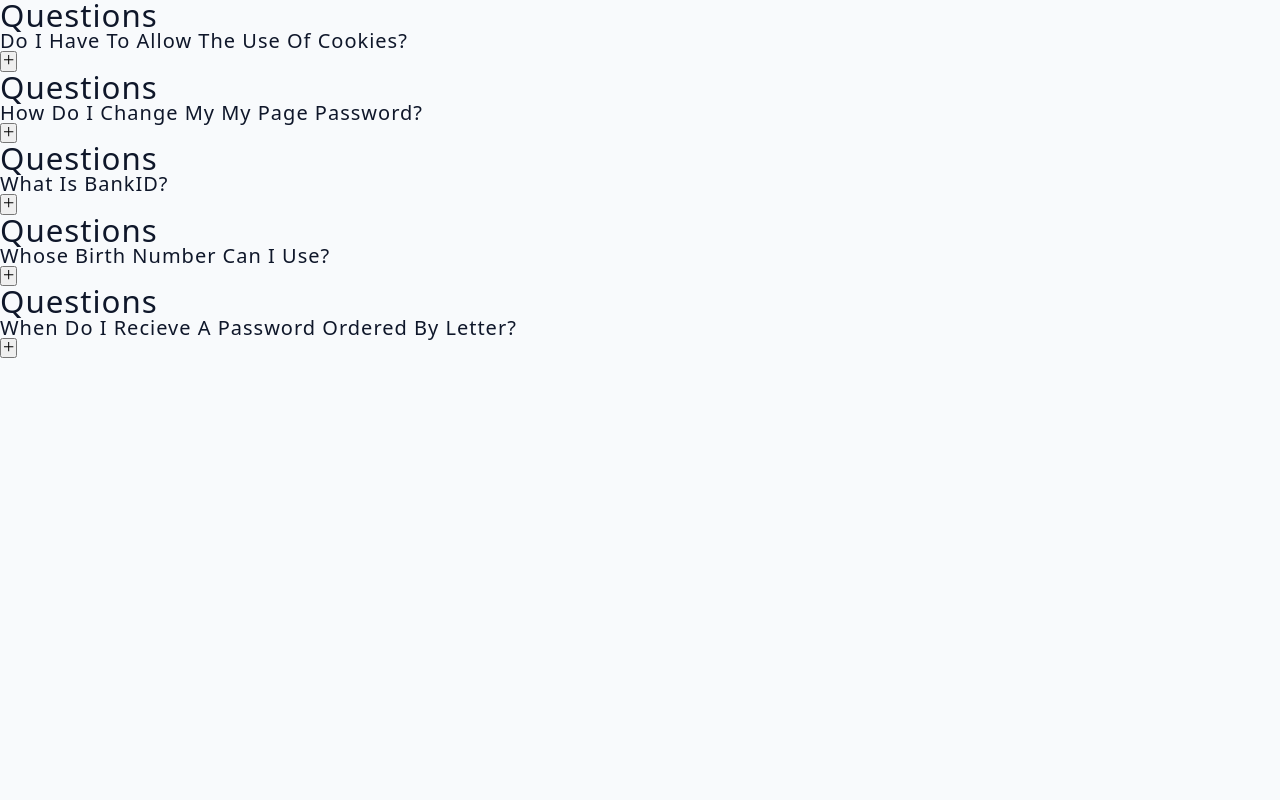
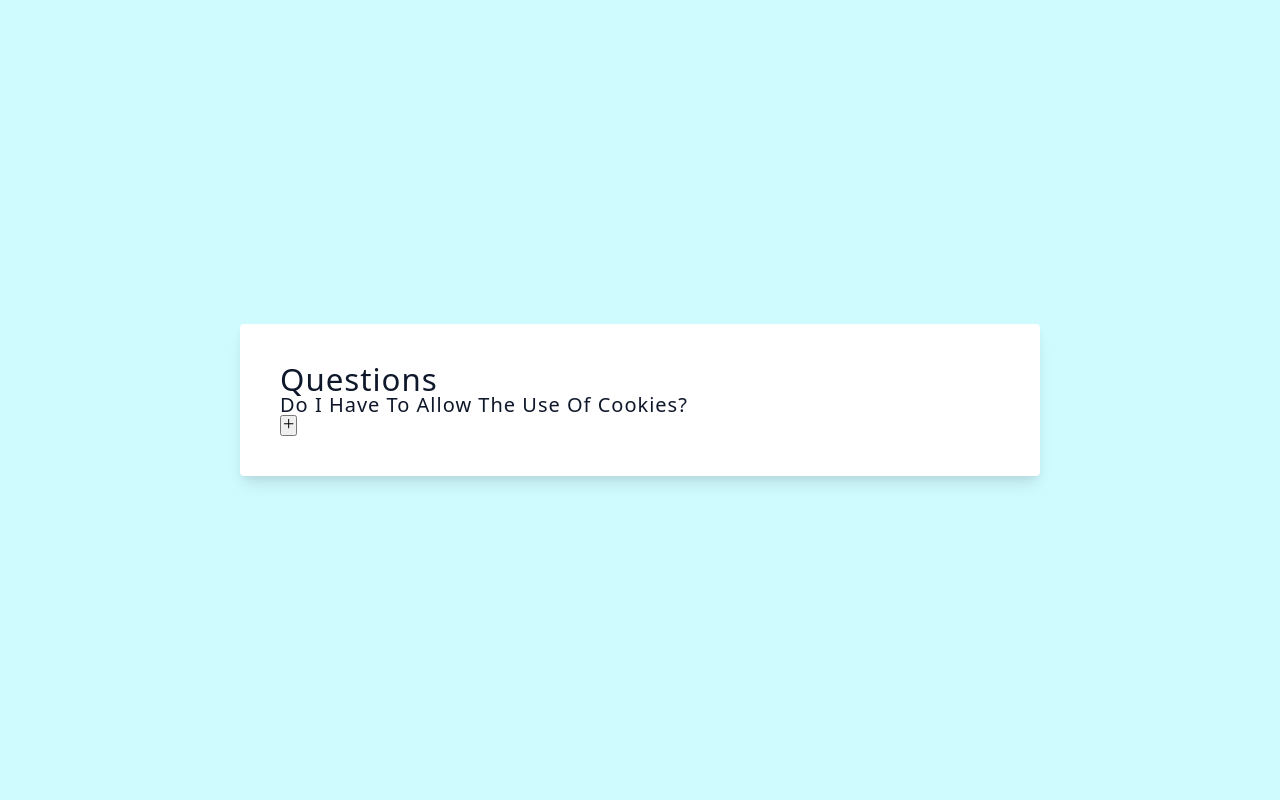
Before and after one commit to Boopalan-d3v/fundamental-projects, a React (Vite) app in the folder alternative-questions/: page / in a window 1280 px wide. Shown: the top 800 px of the page. Built offline with nearby package versions, Linux system fonts and the light colour scheme.

Commit message:
css for the project

```diff
--- a/alternative-questions/src/index.css
+++ b/alternative-questions/src/index.css
@@ -253,3 +253,68 @@
   margin-top: 1rem;
 }
 /* ============= PROJECT CSS =============== */
+
+body {
+  background: var(--primary-100);
+}
+main {
+  min-height: 100vh;
+  display: flex;
+  justify-content: center;
+  align-items: center;
+}
+
+.container {
+  width: 90vw;
+  margin: 5rem auto;
+  background: var(--white);
+  border-radius: var(--borderRadius);
+  padding: 2.5rem;
+  max-width: 800px;
+  box-shadow: var(--shadow-3);
+}
+.container h1 {
+  text-align: center;
+  margin-bottom: 3rem;
+  color: var(--grey-700);
+}
+.question {
+  padding: 1rem 1.5rem;
+  border: 2px solid var(--grey-200);
+  margin-bottom: 1rem;
+  border-radius: var(--borderRadius);
+  box-shadow: var(--shadow-3);
+  margin-bottom: 2rem;
+}
+
+.question p {
+  color: var(--grey-500);
+  line-height: 2;
+  margin-top: 1rem;
+}
+.question header {
+  display: flex;
+  justify-content: space-between;
+  align-items: center;
+  gap: 1rem;
+}
+.question h5 {
+  font-weight: 500;
+  line-height: 1.5;
+  color: var(--grey-700);
+}
+.question-btn {
+  background: transparent;
+  border-color: transparent;
+  width: 2rem;
+  height: 2rem;
+  background: var(--primary-900);
+  display: flex;
+  align-items: center;
+  justify-content: center;
+  border-radius: 50%;
+  color: var(--white);
+  cursor: pointer;
+  align-self: flex-start;
+  min-width: 2rem;
+}
```
